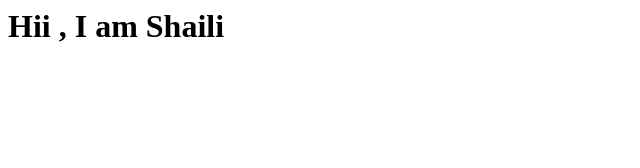
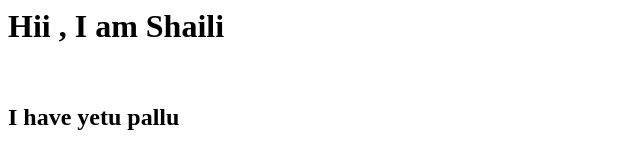
Before and after one commit to shaili1607/githubDemo, a plain HTML site: page a.html in a window 1280 px wide. Shown: the whole page, without its empty margins (0-640 px from the left). Drawn offline with Linux system fonts and the light colour scheme.

Commit message:
second commit

```diff
--- a/a.html
+++ b/a.html
@@ -1,3 +1,5 @@
 <html>
     <h1>Hii , I am Shaili</h1>
+    <br>
+    <h2>I have yetu pallu</h2>
 </html>
```
